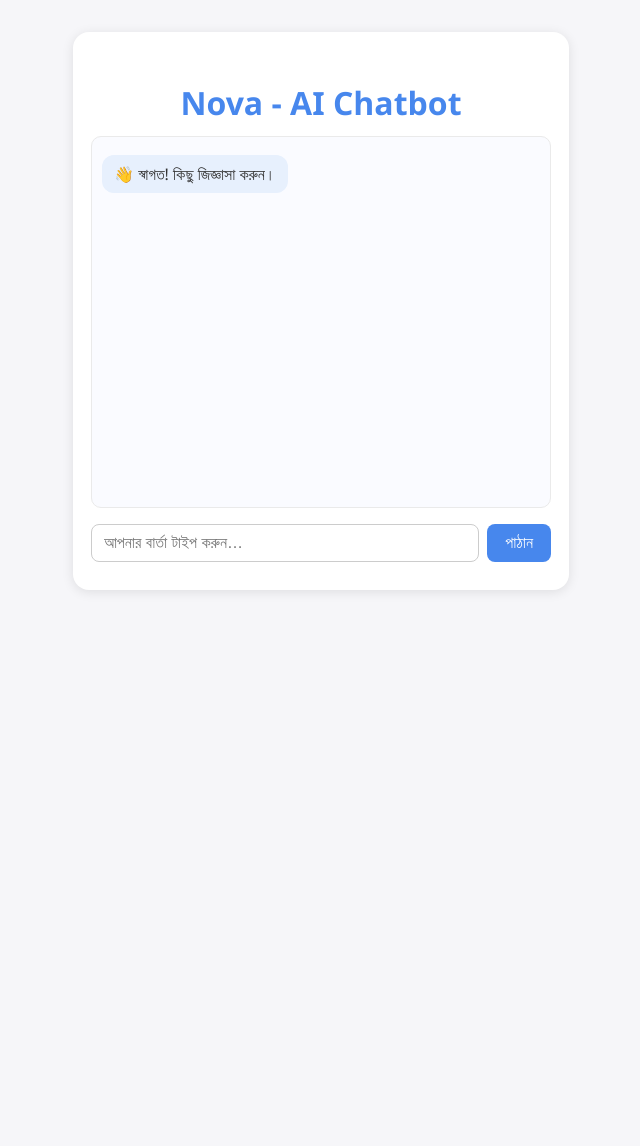
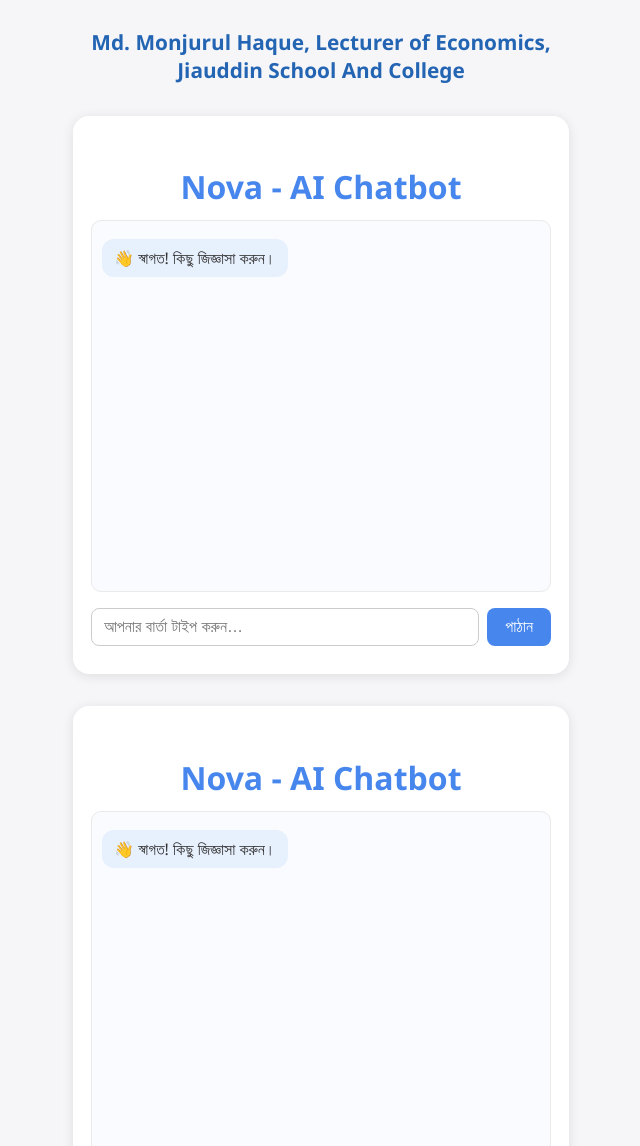
Before and after one commit to economist-bd/nova.ai, a plain HTML site: page index.html in a window 1280 px wide. Shown: the top 1146 px of the page, without its empty margins (319-959 px from the left). Before the commit the page ends 800 px from the top, so only its background shows below. Drawn offline with Linux system fonts and the light colour scheme.

Commit message:
Update index.html

```diff
--- a/index.html
+++ b/index.html
@@ -88,9 +88,43 @@
         font-size: 0.98rem;
       }
     }
+    .animated-text {
+      font-size: 1.3em;
+      font-weight: bold;
+      color: #2364b3;
+      text-align: center;
+      margin-top: 28px;
+      margin-bottom: 10px;
+      border-right: .15em solid #2364b3;
+      white-space: nowrap;
+      overflow: hidden;
+      width: 0;
+      animation: typing 3.5s steps(44, end) forwards, blink-caret .75s step-end infinite;
+    }
+    @keyframes typing {
+      from { width: 0 }
+      to { width: 100% }
+    }
+    @keyframes blink-caret {
+      from, to { border-color: transparent }
+      50% { border-color: #2364b3 }
+    }
   </style>
 </head>
 <body>
+  <div class="animated-text">
+    Md. Monjurul Haque, Lecturer of Economics,<br>Jiauddin School And College
+  </div>
+  <div class="container">
+    <h1>Nova - AI Chatbot</h1>
+    <div class="chatbox" id="chatbox">
+      <div class="message">👋 স্বাগত! কিছু জিজ্ঞাসা করুন।</div>
+    </div>
+    <form id="chatForm" class="chat-input-row" autocomplete="off">
+      <input type="text" id="chatInput" placeholder="আপনার বার্তা টাইপ করুন…" required>
+      <button type="submit">পাঠান</button>
+    </form>
+  </div>
   <div class="container">
     <h1>Nova - AI Chatbot</h1>
     <div class="chatbox" id="chatbox">
```
